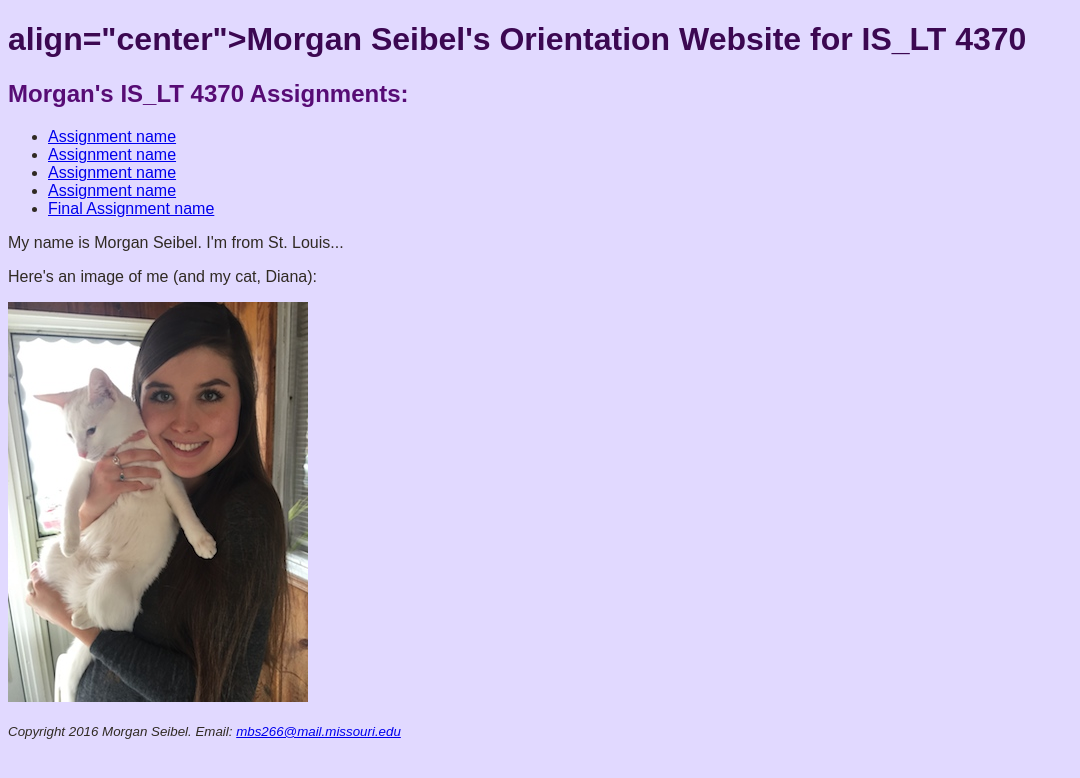
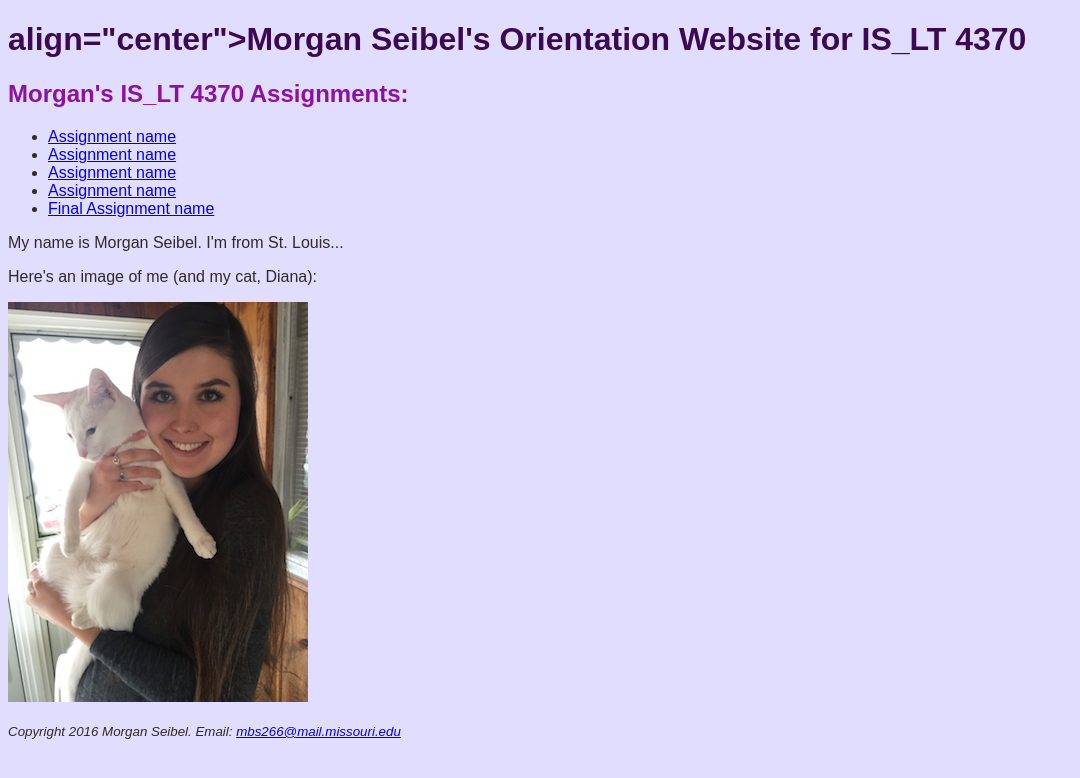
Before and after one commit to morganbseibel/morganbseibel.github.io, a plain HTML site: page seibelm-orientation.html in a window 1280 px wide. Shown: the whole page, without its empty margins (0-1080 px from the left). Drawn offline with Linux system fonts and the light colour scheme.

Commit message:
edited colors

```diff
--- a/seibelm-orientation.html
+++ b/seibelm-orientation.html
@@ -4,9 +4,9 @@
 <meta charset="utf-8">
 <title>Morgan Seibel's Orientation Website for IS_LT 4370</title>
 <style>
-body { background-color: #E1D9FF; color: #302A23; font-family: Myriad Pro, sans-serif; }
+body { background-color: #E1DDFF; color: #302A23; font-family: Myriad Pro, sans-serif; }
 h1 { color: #3C0852; }
-h2 { color: #570C75; }
+h2 { color: #8E10A1; }
 </style>
 </head>
 <body>
```
